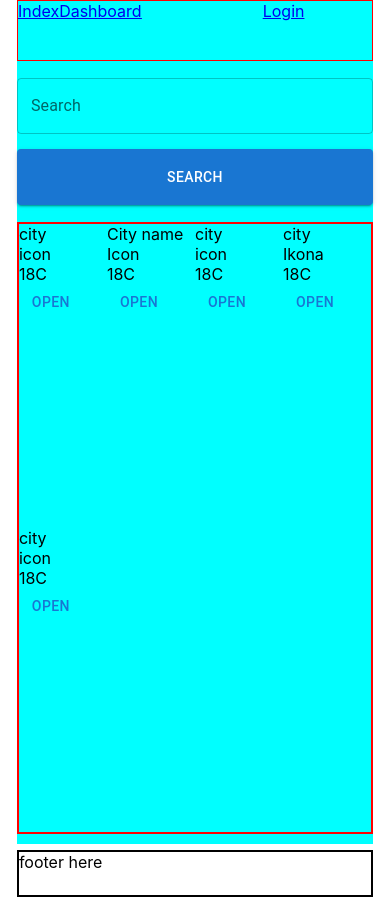
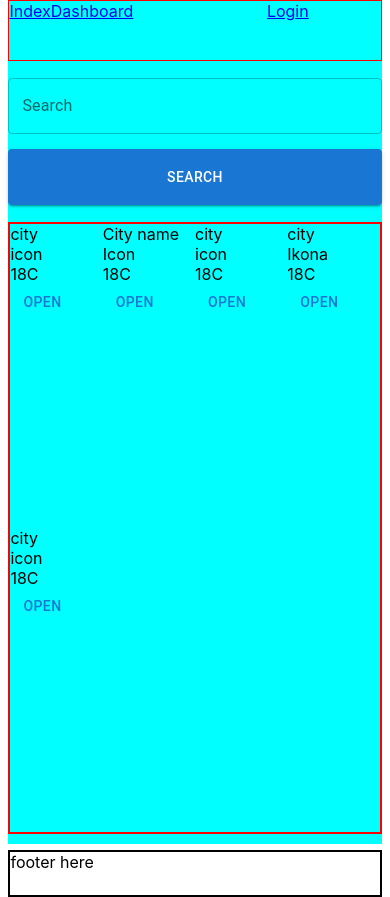
Before and after one commit to GoranAviani/react_apollo_client_3_cache, a React (Create React App) app: page / in a window 390 px wide. Built offline with nearby package versions, Linux system fonts and the light colour scheme.

Commit message:
first steps

```diff
--- a/src/css/GlobalContainer.css
+++ b/src/css/GlobalContainer.css
@@ -1,4 +1,9 @@
 .globalContainer {
     padding: 0vh 2vh 0vh 2vh;
+}
 
+@media screen and (max-width: 600px) {
+    .globalContainer {
+        padding: 0vh 1vh 0vh 1vh;
+    }
 }
```
